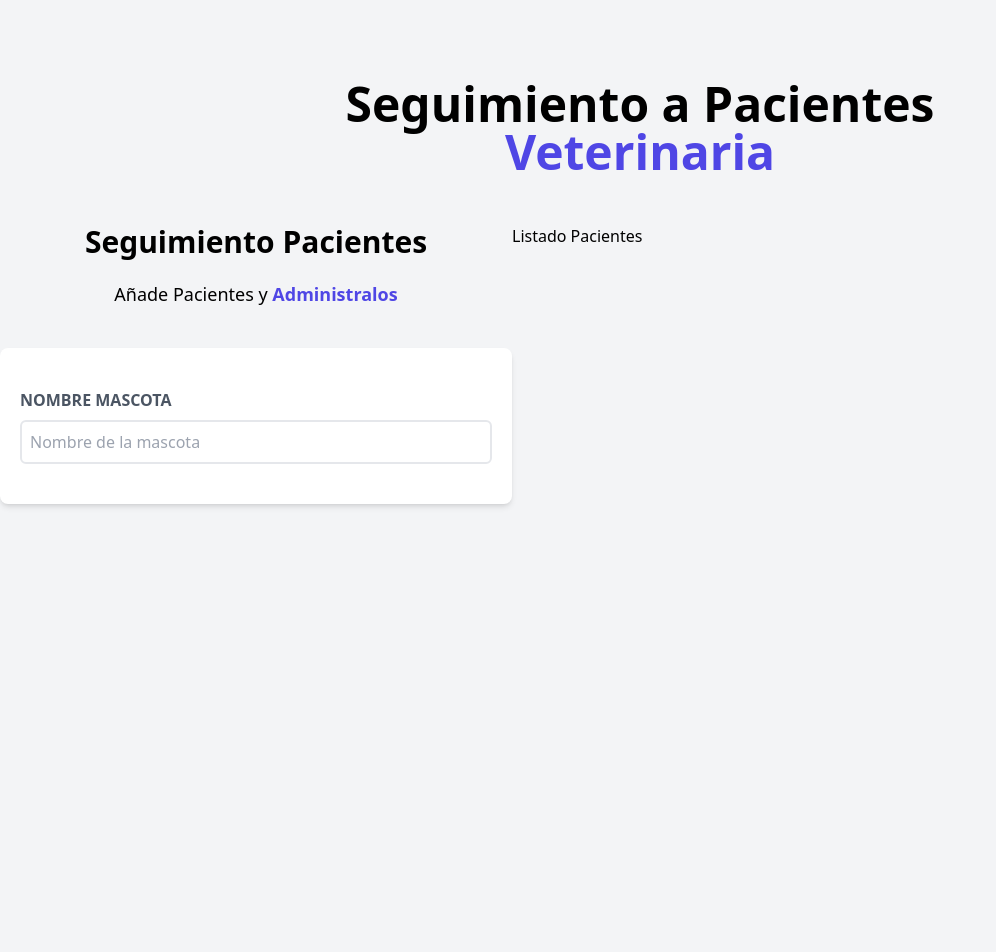
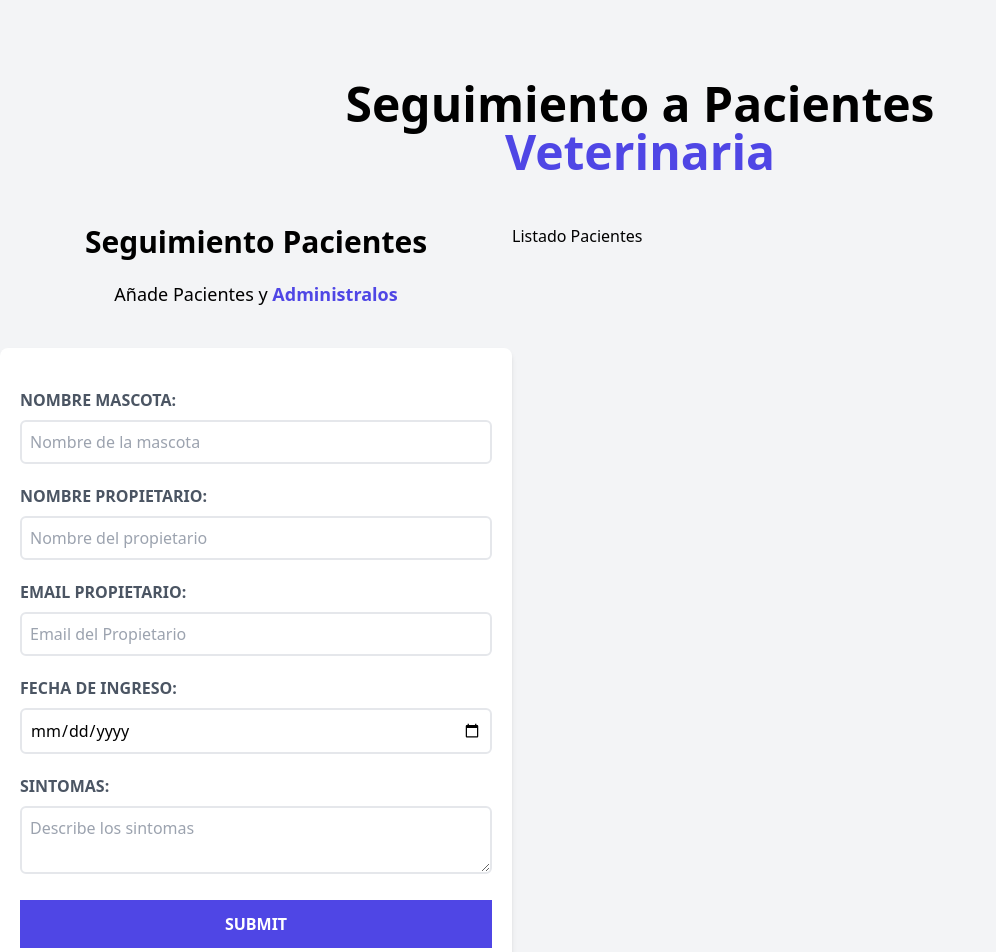
Before and after one commit to jaquimbayoc8/ProyectoCitasReact, a React (Vite) app in the folder vet-citas/: page / in a window 1280 px wide. Shown: the top 952 px of the page, without its empty margins (0-996 px from the left). Before the commit the page ends 880 px from the top, so only its background shows below. Built offline with nearby package versions, Linux system fonts and the light colour scheme.

Commit message:
cambios con formulario

```diff
--- a/vet-citas/src/App.jsx
+++ b/vet-citas/src/App.jsx
@@ -10,6 +10,7 @@
       <div className="mt-12 md:flex">
         <Formulario />
         <ListadoPacientes />
+
       </div>
 
     </div>
--- a/vet-citas/src/components/Formulario.jsx
+++ b/vet-citas/src/components/Formulario.jsx
@@ -11,10 +11,42 @@
 
                 <form className="bg-white shadow-md rounded-lg py-10 px-5">
                     <div>
-                        <label htmlFor="mascota" className="block text-gray-600 uppercase font-bold">
-                            Nombre Mascota
-                        </label>
-                        <input id="mascota" type="text" placeholder="Nombre de la mascota" className="border-2 w-full p-2 mt-2 placeholder-gray-400 rounded-md"/>
+                        <div className="mb-5">
+                            <label htmlFor="mascota" className="block text-gray-600 uppercase font-bold">
+                                Nombre Mascota:
+                            </label>
+                            <input id="mascota" type="text" placeholder="Nombre de la mascota" className="border-2 w-full p-2 mt-2 placeholder-gray-400 rounded-md"/>
+                        </div>
+                        <div className="mb-5">
+                            <label htmlFor="propietario" className="block text-gray-600 uppercase font-bold">
+                                Nombre Propietario:
+                            </label>
+                            <input id="propietario" type="text" placeholder="Nombre del propietario" className="border-2 w-full p-2 mt-2 placeholder-gray-400 rounded-md"/>
+                        </div>
+                        <div className="mb-5">
+                            <label htmlFor="email" className="block text-gray-600 uppercase font-bold">
+                                Email Propietario:
+                            </label>
+                            <input id="email" type="email" placeholder="Email del Propietario" className="border-2 w-full p-2 mt-2 placeholder-gray-400 rounded-md"/>
+                        </div>
+                        <div className="mb-5">
+                            <label htmlFor="fecha" className="block text-gray-600 uppercase font-bold">
+                                Fecha de Ingreso:
+                            </label>
+                            <input id="fecha" type="date" className="border-2 w-full p-2 mt-2 placeholder-gray-400 rounded-md"/>
+                        </div>
+                        <div className="mb-5">
+                            <label htmlFor="sintomas" className="block text-gray-600 uppercase font-bold">
+                                Sintomas:
+                            </label>
+                            <textarea id="sintomas" className="border-2 w-full p-2 mt-2
+                             placeholder-gray-400 rounded-md" placeholder="Describe los sintomas"/>
+                        </div>
+                        <input type="submit" className="bg-indigo-600 w-full p-3
+                        text-white uppercase font-bold hover:bg-indigo-500 cursor-pointer transition-colors" />
+
+
+
                     </div>
                 </form>
             </div>
```
